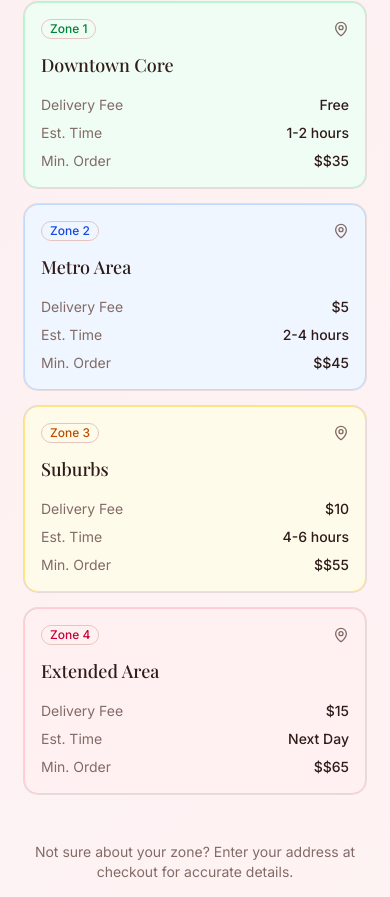
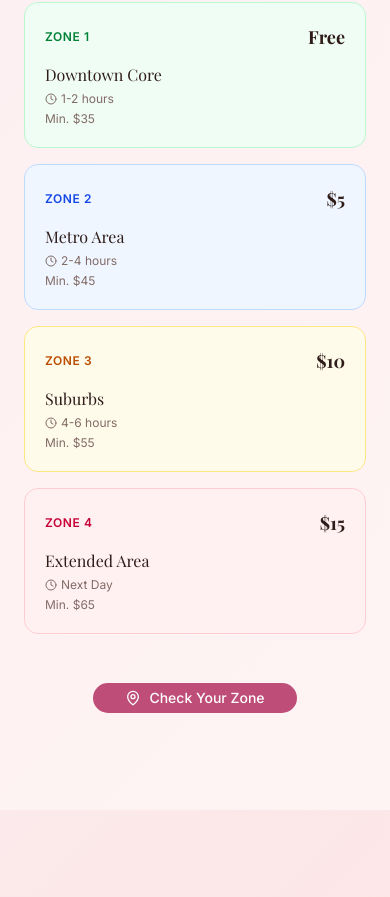
Before and after one commit to anas-khan-antimatter/mkt-petal-florist, a Next.js app: page / in a window 390 px wide. Shown: the part 6226-7123 px from the top of the page. Built offline with nearby package versions, Linux system fonts and the light colour scheme; a web font is replaced by a local one.

Commit message:
antimatter: checkpoint c-1790733025493-8g8bu

```diff
--- a/src/components/sections/Delivery.tsx
+++ b/src/components/sections/Delivery.tsx
@@ -3,51 +3,9 @@
 import { MapPin, Truck, Clock, CheckCircle } from "lucide-react";
 import { Badge } from "@/components/ui/badge";
 import { Button } from "@/components/ui/button";
-import {
-  Card,
-  CardContent,
-  CardHeader,
-  CardTitle,
-} from "@/components/ui/card";
-
-const zones = [
-  {
-    name: "Downtown Core",
-    zone: "Zone 1",
-    fee: "Free",
-    time: "1-2 hours",
-    minOrder: "$35",
-    color: "bg-green-50 border-green-200",
-    textColor: "text-green-700",
-  },
-  {
-    name: "Metro Area",
-    zone: "Zone 2",
-    fee: "$5",
-    time: "2-4 hours",
-    minOrder: "$45",
-    color: "bg-blue-50 border-blue-200",
-    textColor: "text-blue-700",
-  },
-  {
-    name: "Suburbs",
-    zone: "Zone 3",
-    fee: "$10",
-    time: "4-6 hours",
-    minOrder: "$55",
-    color: "bg-amber-50 border-amber-200",
-    textColor: "text-amber-700",
-  },
-  {
-    name: "Extended Area",
-    zone: "Zone 4",
-    fee: "$15",
-    time: "Next Day",
-    minOrder: "$65",
-    color: "bg-rose-50 border-rose-200",
-    textColor: "text-rose-700",
-  },
-];
+import { Card, CardContent, CardHeader, CardTitle } from "@/components/ui/card";
+import Link from "next/link";
+import { deliveryZones } from "@/lib/data";
 
 const perks = [
   {
@@ -110,51 +68,40 @@ export default function Delivery() {
           })}
         </div>
 
-        {/* Zone cards */}
-        <div className="grid grid-cols-1 sm:grid-cols-2 lg:grid-cols-4 gap-4">
-          {zones.map((zone) => (
-            <Card
-              key={zone.name}
-              className={`border ${zone.color}`}
+        {/* Zones */}
+        <div className="grid grid-cols-1 sm:grid-cols-2 lg:grid-cols-4 gap-4 mb-12">
+          {deliveryZones.map((zone) => (
+            <div
+              key={zone.zone}
+              className={`rounded-xl border p-5 ${zone.color}`}
             >
-              <CardHeader>
-                <div className="flex items-center justify-between">
-                  <Badge variant="outline" className={zone.textColor}>
+              <div className="flex items-center justify-between mb-3">
+                <span className={`text-xs font-semibold uppercase tracking-wider ${zone.textColor}`}>
                   {zone.zone}
-                  </Badge>
-                  <MapPin className="w-4 h-4 text-muted-foreground" />
+                </span>
+                <span className="font-heading text-lg font-bold">
+                  {zone.fee}
+                </span>
               </div>
-                <CardTitle className="font-heading text-lg mt-2">
-                  {zone.name}
-                </CardTitle>
-              </CardHeader>
-              <CardContent className="space-y-2 text-sm">
-                <div className="flex justify-between">
-                  <span className="text-muted-foreground">Delivery Fee</span>
-                  <span className="font-medium">{zone.fee}</span>
+              <h4 className="font-heading text-base mb-1">{zone.name}</h4>
+              <div className="flex items-center gap-1 text-xs text-muted-foreground">
+                <Clock className="w-3 h-3" />
+                {zone.time}
               </div>
-                <div className="flex justify-between">
-                  <span className="text-muted-foreground">Est. Time</span>
-                  <span className="font-medium">{zone.time}</span>
+              <div className="text-xs text-muted-foreground mt-1">
+                Min. ${zone.minOrder}
               </div>
-                <div className="flex justify-between">
-                  <span className="text-muted-foreground">Min. Order</span>
-                  <span className="font-medium">${zone.minOrder}</span>
             </div>
-              </CardContent>
-            </Card>
           ))}
         </div>
 
-        <div className="mt-12 text-center">
-          <p className="text-sm text-muted-foreground mb-4">
-            Not sure about your zone? Enter your address at checkout for
-            accurate details.
-          </p>
-          <Button variant="outline" className="rounded-full px-8 gap-2">
+        <div className="text-center">
+          <Link href="/delivery">
+            <Button className="rounded-full px-8 gap-2">
               <MapPin className="w-4 h-4" />
-            Check My Address
+              Check Your Zone
             </Button>
+          </Link>
         </div>
       </div>
     </section>
```
Lines whose indentation alone changed are shown as unchanged.
